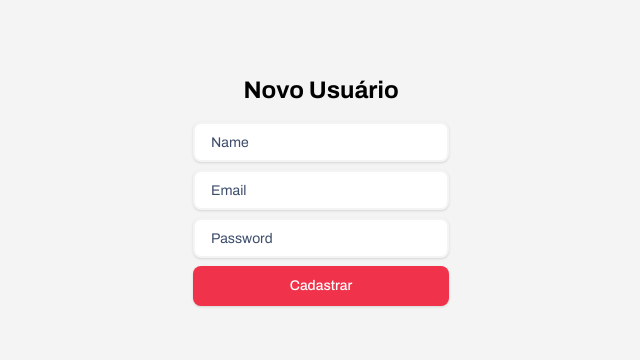
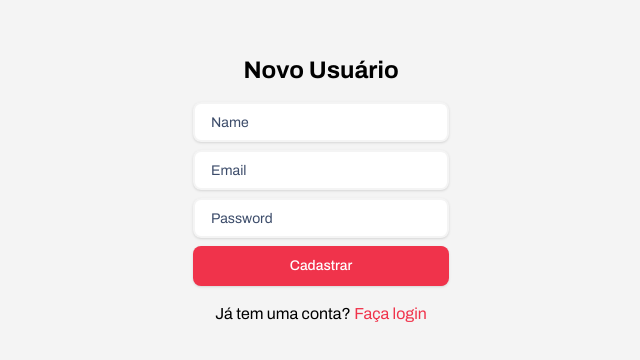
Before and after one commit to DenilsonMelo/challenge-taller-front, a Next.js app: page /auth/register in a window 1280 px wide. Shown: the part 210-570 px from the top of the page, without its empty margins (319-959 px from the left). Built offline with nearby package versions, Linux system fonts and the light colour scheme; no server answers.

Commit message:
feat: adicionar link para cadastro na página de login e link para login na página de registro

```diff
--- a/src/modules/auth/Login/index.tsx
+++ b/src/modules/auth/Login/index.tsx
@@ -6,6 +6,7 @@ import { toast } from "react-toastify";
 import { zodResolver } from "@hookform/resolvers/zod";
 import useAuthStore from "../authStore";
 import { useRouter } from "next/navigation";
+import Link from "next/link";
 
 export default function Login() {
   const { login, setUser } = useAuthStore();
@@ -48,6 +49,12 @@ export default function Login() {
             hint={errors.password?.message}
           />
           <Button className="w-full">Entrar</Button>
+          <span className="text-center mt-2">
+            Não tem uma conta?{" "}
+            <Link href="/auth/register" className="text-[var(--primary-base)] hover:underline">
+              Cadastre-se
+            </Link>
+          </span>
         </div>
       </form>
     </div>
--- a/src/modules/auth/Register/index.tsx
+++ b/src/modules/auth/Register/index.tsx
@@ -6,6 +6,7 @@ import { zodResolver } from "@hookform/resolvers/zod";
 import { toast } from "react-toastify";
 import AuthService from "../Services/index";
 import { useRouter } from "next/navigation";
+import Link from "next/link";
 
 export default function Register() {
   const {
@@ -51,6 +52,12 @@ export default function Register() {
             hint={errors.password?.message}
           />
           <Button className="w-full">Cadastrar</Button>
+          <span className="text-center mt-2">
+            Já tem uma conta? {" "}
+            <Link href="/auth/login" className="text-[var(--primary-base)] hover:underline">
+              Faça login
+            </Link>
+          </span>
         </div>
       </form>
     </div>
```
